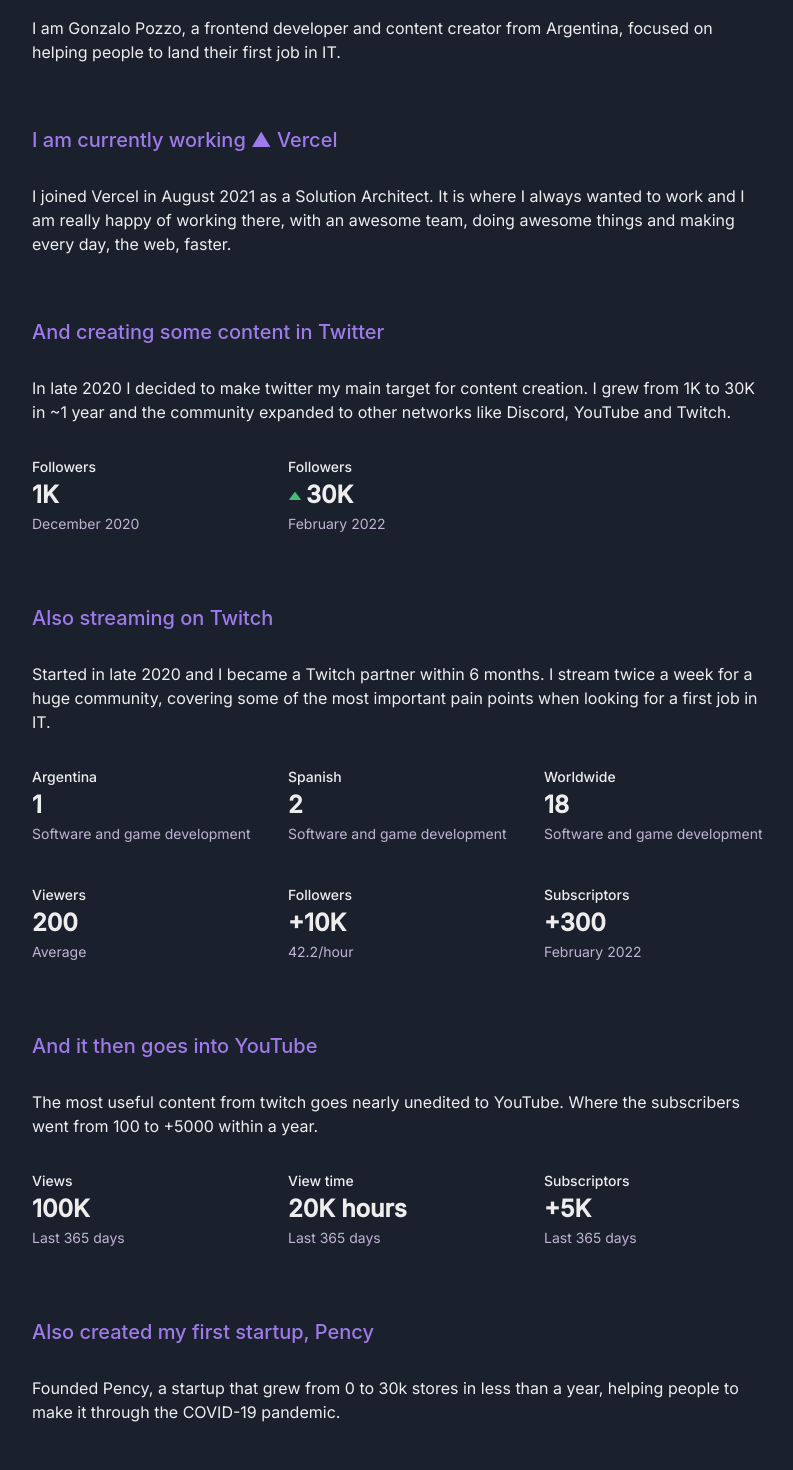
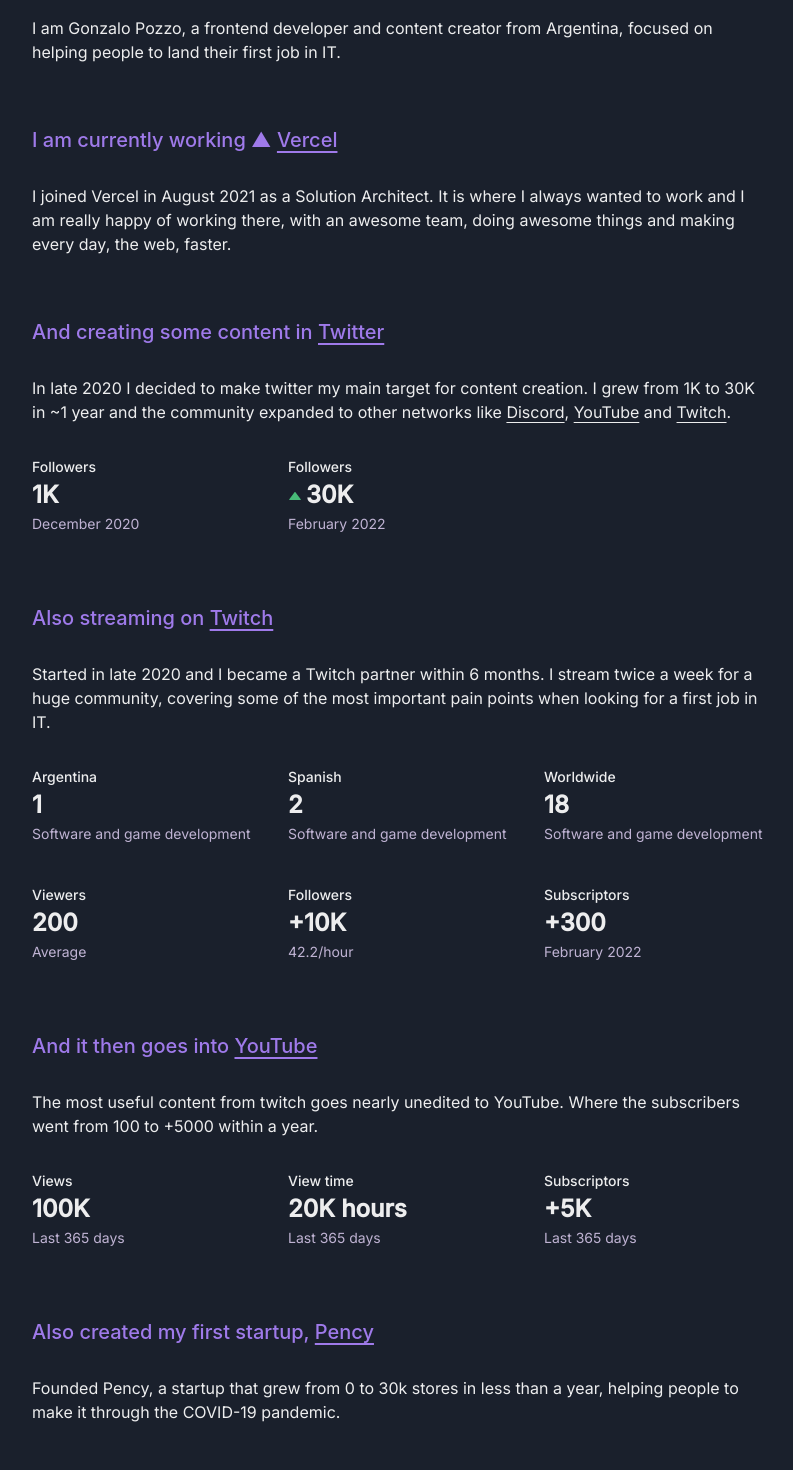
Before and after one commit to goncy/me, a Next.js app: page / in a window 1280 px wide. Shown: the part 240-1710 px from the top of the page, without its empty margins (240-1033 px from the left). Built offline with nearby package versions, Linux system fonts and the light colour scheme.

Commit message:
Add animations

```diff
--- a/pages/_app.tsx
+++ b/pages/_app.tsx
@@ -68,10 +68,9 @@
             paddingY={4}
           >
             <Container
-              _dark={{color: "primary.300"}}
-              color="primary.500"
+              _dark={{color: "whiteAlpha.600"}}
+              color="blackAlpha.600"
               maxWidth="container.md"
-              opacity={0.75}
             >
               <Stack alignItems="center" direction="row" justifyContent="space-between">
                 <Text>Read less, do more.</Text>
--- a/pages/_document.tsx
+++ b/pages/_document.tsx
@@ -12,7 +12,7 @@
           <link href="https://fonts.googleapis.com" rel="preconnect" />
           <link href="https://fonts.gstatic.com" rel="preconnect" />
           <link
-            href="https://fonts.googleapis.com/css2?family=Inter:wght@400;500&family=Newsreader:ital@1&display=swap"
+            href="https://fonts.googleapis.com/css2?family=Inter:wght@400;500&display=swap"
             rel="stylesheet"
           />
         </Head>
--- a/pages/index.tsx
+++ b/pages/index.tsx
@@ -3,7 +3,6 @@
 import {
   Grid,
   Heading,
-  SlideFade,
   Stack,
   Stat,
   StatArrow,
@@ -11,8 +10,11 @@
   StatLabel,
   StatNumber,
   Text,
+  Link,
 } from "@chakra-ui/react";
 import Head from "next/head";
+
+import StaggeredSlideFade from "../ui/animation/StaggeredSlideFade";
 
 const Home: NextPage = () => {
   return (
@@ -26,42 +28,54 @@
         <link href="/favicon.ico" rel="icon" />
       </Head>
 
-      <Stack spacing={16}>
-        <SlideFade in transition={{enter: {duration: 0.6}}}>
+      <StaggeredSlideFade spacing={16}>
         <Stack spacing={8}>
           <Heading fontWeight={500} size="md">
             Hey there
           </Heading>
           <Text>
-              I am Gonzalo Pozzo, a frontend developer and content creator from Argentina, focused
-              on helping people to land their first job in IT.
+            I am Gonzalo Pozzo, a frontend developer and content creator from Argentina, focused on
+            helping people to land their first job in IT.
           </Text>
         </Stack>
-        </SlideFade>
 
-        <SlideFade in transition={{enter: {duration: 0.6, delay: 0.1}}}>
         <Stack spacing={8}>
           <Heading fontWeight={500} size="md">
-              I am currently working ▲ Vercel
+            I am currently working ▲{" "}
+            <Link isExternal href="https://vercel.com">
+              Vercel
+            </Link>
           </Heading>
           <Text>
             I joined Vercel in August 2021 as a Solution Architect. It is where I always wanted to
-              work and I am really happy of working there, with an awesome team, doing awesome
-              things and making every day, the web, faster.
+            work and I am really happy of working there, with an awesome team, doing awesome things
+            and making every day, the web, faster.
           </Text>
         </Stack>
-        </SlideFade>
 
-        <SlideFade in transition={{enter: {duration: 0.6, delay: 0.2}}}>
         <Stack spacing={8}>
           <Heading fontWeight={500} size="md">
-              And creating some content in Twitter
+            And creating some content in{" "}
+            <Link isExternal href="https://twitter.gonzalopozzo.com">
+              Twitter
+            </Link>
           </Heading>
 
           <Text>
-              In late 2020 I decided to make twitter my main target for content creation. I grew
-              from 1K to 30K in ~1 year and the community expanded to other networks like Discord,
-              YouTube and Twitch.
+            In late 2020 I decided to make twitter my main target for content creation. I grew from
+            1K to 30K in ~1 year and the community expanded to other networks like{" "}
+            <Link isExternal href="https://discord.gonzalopozzo.com">
+              Discord
+            </Link>
+            ,{" "}
+            <Link isExternal href="https://youtube.gonzalopozzo.com">
+              YouTube
+            </Link>{" "}
+            and{" "}
+            <Link isExternal href="https://twitch.gonzalopozzo.com">
+              Twitch
+            </Link>
+            .
           </Text>
 
           <Grid gap={8} templateColumns="repeat(auto-fill, minmax(200px, 1fr))">
@@ -80,18 +94,19 @@
             </Stat>
           </Grid>
         </Stack>
-        </SlideFade>
 
-        <SlideFade in transition={{enter: {duration: 0.6, delay: 0.3}}}>
         <Stack spacing={8}>
           <Heading fontWeight={500} size="md">
-              Also streaming on Twitch
+            Also streaming on{" "}
+            <Link isExternal href="https://twitch.gonzalopozzo.com">
+              Twitch
+            </Link>
           </Heading>
 
           <Text>
             Started in late 2020 and I became a Twitch partner within 6 months. I stream twice a
-              week for a huge community, covering some of the most important pain points when
-              looking for a first job in IT.
+            week for a huge community, covering some of the most important pain points when looking
+            for a first job in IT.
           </Text>
 
           <Grid gap={8} templateColumns="repeat(auto-fill, minmax(200px, 1fr))">
@@ -127,12 +142,13 @@
             </Stat>
           </Grid>
         </Stack>
-        </SlideFade>
 
-        <SlideFade in transition={{enter: {duration: 0.6, delay: 0.4}}}>
         <Stack spacing={8}>
           <Heading fontWeight={500} size="md">
-              And it then goes into YouTube
+            And it then goes into{" "}
+            <Link isExternal href="https://youtube.gonzalopozzo.com">
+              YouTube
+            </Link>
           </Heading>
 
           <Text>
@@ -158,12 +174,13 @@
             </Stat>
           </Grid>
         </Stack>
-        </SlideFade>
 
-        <SlideFade in transition={{enter: {duration: 0.6, delay: 0.5}}}>
         <Stack spacing={8}>
           <Heading fontWeight={500} size="md">
-              Also created my first startup, Pency
+            Also created my first startup,{" "}
+            <Link isExternal href="https://pency.app">
+              Pency
+            </Link>
           </Heading>
 
           <Text>
@@ -171,9 +188,7 @@
             people to make it through the COVID-19 pandemic.
           </Text>
         </Stack>
-        </SlideFade>
 
-        <SlideFade in transition={{enter: {duration: 0.6, delay: 0.6}}}>
         <Stack spacing={8}>
           <Heading fontWeight={500} size="md">
             I am helping people to get that job
@@ -181,8 +196,8 @@
 
           <Text>
             Althought people do not tend to report when they get the job, numbers are still
-              impressive. Since I put focus on helping people to get more engagement in their
-              learning process the hires doubled in one month.
+            impressive. Since I put focus on helping people to get more engagement in their learning
+            process the hires doubled in one month.
           </Text>
 
           <Grid gap={8} templateColumns="repeat(auto-fill, minmax(200px, 1fr))">
@@ -206,9 +221,7 @@
             </Stat>
           </Grid>
         </Stack>
-        </SlideFade>
 
-        <SlideFade in transition={{enter: {duration: 0.6, delay: 0.7}}}>
         <Stack spacing={8}>
           <Heading fontWeight={500} size="md">
             To achieve it, I have to befriend companies
@@ -217,8 +230,8 @@
           <Text>
             In the last year I contacted several companies, asked them their frontend developer
             position coding challenge and offered them to solve it live. People can then apply to
-              get a job in that company doing the same challenge. At first sight that does not seem
-              a good idea, but, in fact it is.
+            get a job in that company doing the same challenge. At first sight that does not seem a
+            good idea, but, in fact it is.
           </Text>
 
           <Grid gap={8} templateColumns="repeat(auto-fill, minmax(200px, 1fr))">
@@ -250,18 +263,16 @@
             within three days from the stream than the ones sourced by their own teams.
           </Text>
         </Stack>
-        </SlideFade>
 
-        <SlideFade in transition={{enter: {duration: 0.6, delay: 0.8}}}>
         <Stack spacing={8}>
           <Heading fontWeight={500} size="md">
             Some of that companies are sponsors in the stream
           </Heading>
 
           <Text>
-              In the last few months, companies like Platzi, Talently, Enviopack, Workana, Indie
-              build and more started sponsoring the stream with prizes and money to keep content
-              free for users.
+            In the last few months, companies like Platzi, Talently, Enviopack, Workana, Indie build
+            and more started sponsoring the stream with prizes and money to keep content free for
+            users.
           </Text>
 
           <Grid gap={8} templateColumns="repeat(auto-fill, minmax(200px, 1fr))">
@@ -282,8 +293,7 @@
             </Stat>
           </Grid>
         </Stack>
-        </SlideFade>
-      </Stack>
+      </StaggeredSlideFade>
     </>
   );
 };
--- a/theme.ts
+++ b/theme.ts
@@ -12,6 +12,12 @@
     primary: theme.colors.purple,
   },
   components: {
+    Link: {
+      baseStyle: {
+        textDecoration: "underline",
+        textUnderlineOffset: 4,
+      },
+    },
     Heading: {
       baseStyle: {
         color: "primary.500",
--- /dev/null
+++ b/ui/animation/StaggeredSlideFade.tsx
@@ -0,0 +1,20 @@
+import {SlideFade, Stack, StackProps} from "@chakra-ui/react";
+import {Children, isValidElement} from "react";
+
+const StaggeredSlideFade: React.FC<StackProps> = ({children, ...props}) => {
+  return (
+    <Stack {...props}>
+      {Children.map(children, (child, index) => {
+        if (!isValidElement(child)) return null;
+
+        return (
+          <SlideFade in transition={{enter: {duration: 0.6, delay: 0.1 * index}}}>
+            {child}
+          </SlideFade>
+        );
+      })}
+    </Stack>
+  );
+};
+
+export default StaggeredSlideFade;
```
Lines whose indentation alone changed are shown as unchanged.
